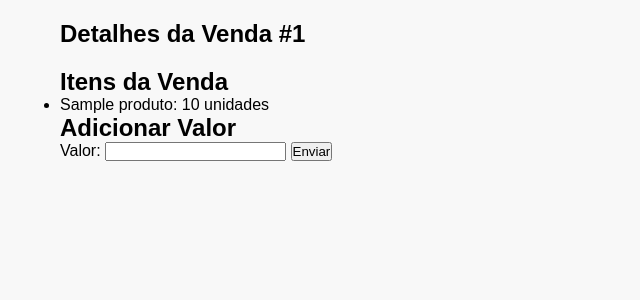
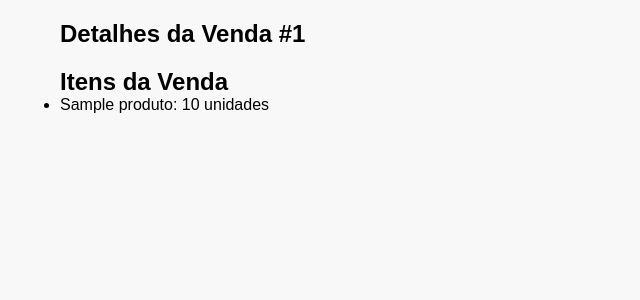
Before and after one commit to EricIkeda1/Projeto_Arquitetura_de_Software, a Django app: template Login/cadastro_app/templates/venda_detalhe.html in a window 1280 px wide. Shown: the top 300 px of the page, without its empty margins (0-640 px from the left). Run offline with Django 3.2, Linux system fonts and the light colour scheme; the template is opened without the code that fills it: most values are stand-ins (such as "Sample title", 1, 10 or a date in 2020).

Commit message:
Mudanças na Pagina da venda

```diff
--- a/Login/cadastro_app/templates/venda_detalhe.html
+++ b/Login/cadastro_app/templates/venda_detalhe.html
@@ -17,16 +17,5 @@
                 {% endfor %}
             </ul>
         </div>
-
-        <div class="product-info">
-            <h2>Adicionar Valor</h2>
-            <form method="post">
-                {% csrf_token %}
-                <label for="valor">Valor:</label>
-                <input type="text" id="valor" name="valor" required>
-                <button type="submit">Enviar</button>
-            </form>
-        </div>
-    </div>
 </body>
 </html>
```
Also changed, not shown: Login/db.sqlite3.
